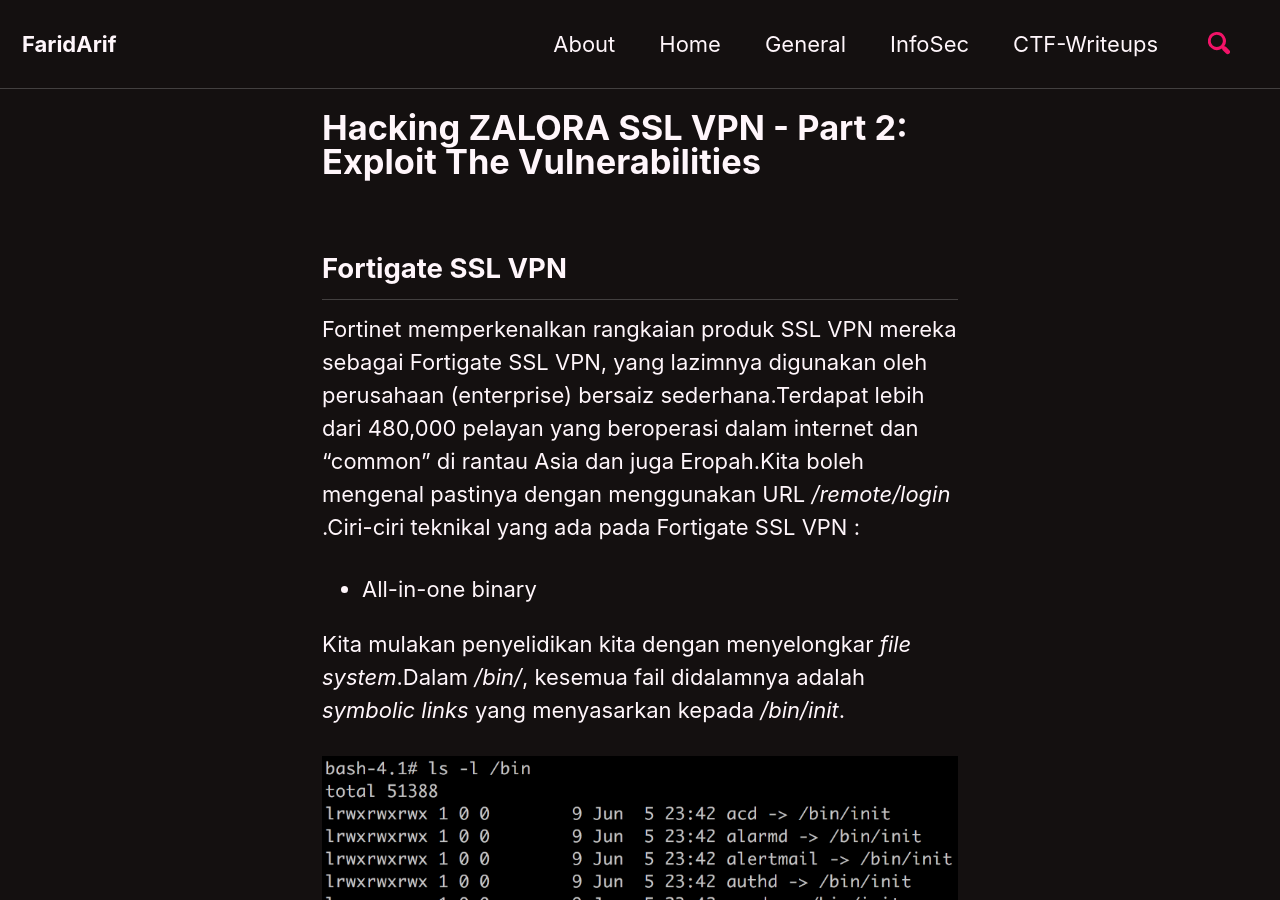
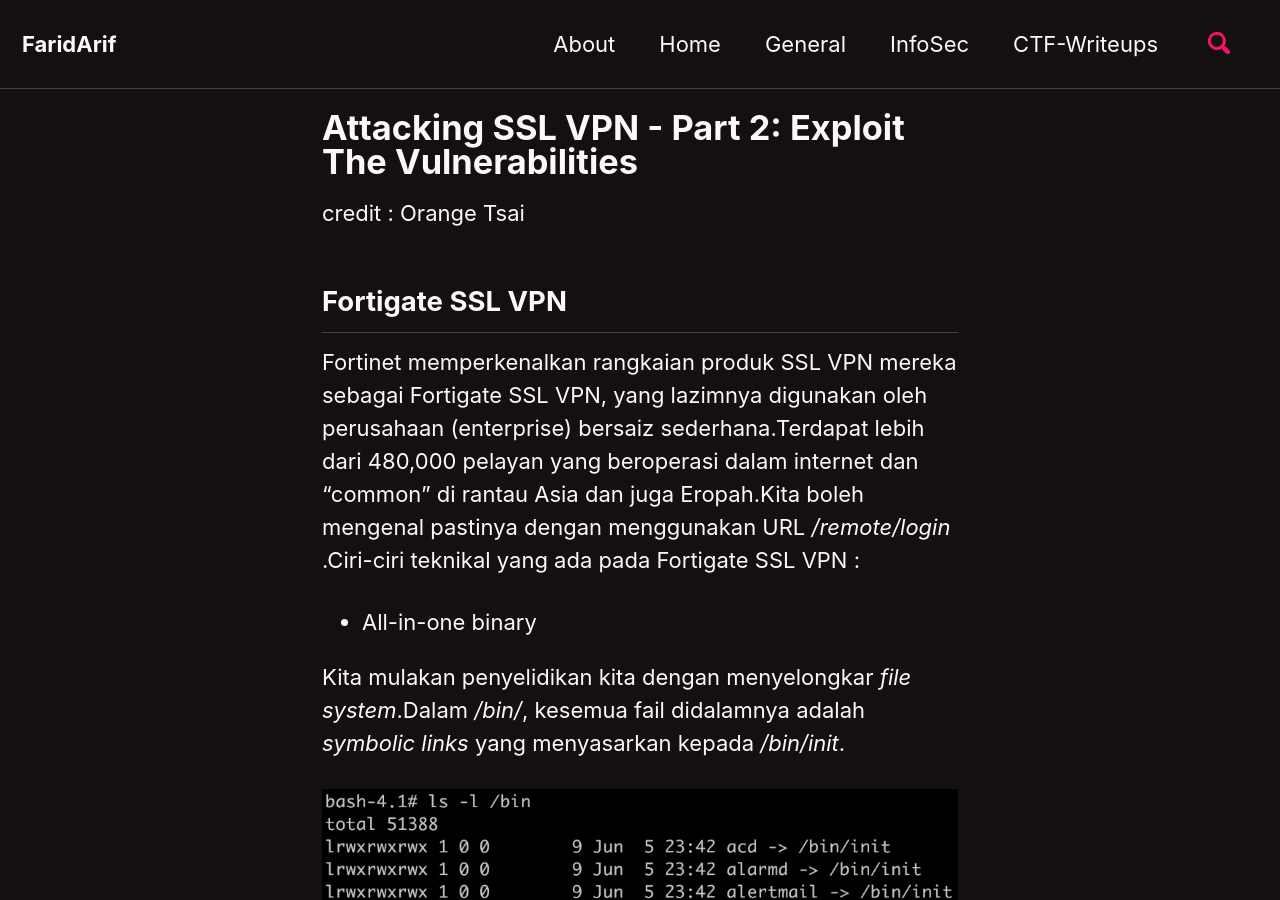
Before and after one commit to faridarif/faridarif.github.io, a Jekyll site: the page built from _posts/2021-04-04-hacking-ssl-vpn-2.md, in a window 1280 px wide and 900 px high. Built offline with Jekyll 4.4.1, drawn with Linux system fonts in a browser that asks for light colours; cached includes are drawn as plain includes.

Commit message:
Update 2021-04-04-hacking-ssl-vpn-2.md

```diff
--- a/_posts/2021-04-04-hacking-ssl-vpn-2.md
+++ b/_posts/2021-04-04-hacking-ssl-vpn-2.md
@@ -1,10 +1,12 @@
 ---
-title: "Hacking ZALORA SSL VPN - Part 2: Exploit The Vulnerabilities"
+title: "Attacking SSL VPN - Part 2: Exploit The Vulnerabilities"
 date: 2021-04-04
 layout: single
-permalink: /infosec/hacking-zalora-ssl-vpn-part-2-exploit-the-vulnerabilities/
+permalink: /infosec/attacking-ssl-vpn-part-2-exploit-the-vulnerabilities/
 tags: [Hacking , Infomation Security ]
 ---
+
+credit : Orange Tsai
 
 ## Fortigate SSL VPN
 
```
